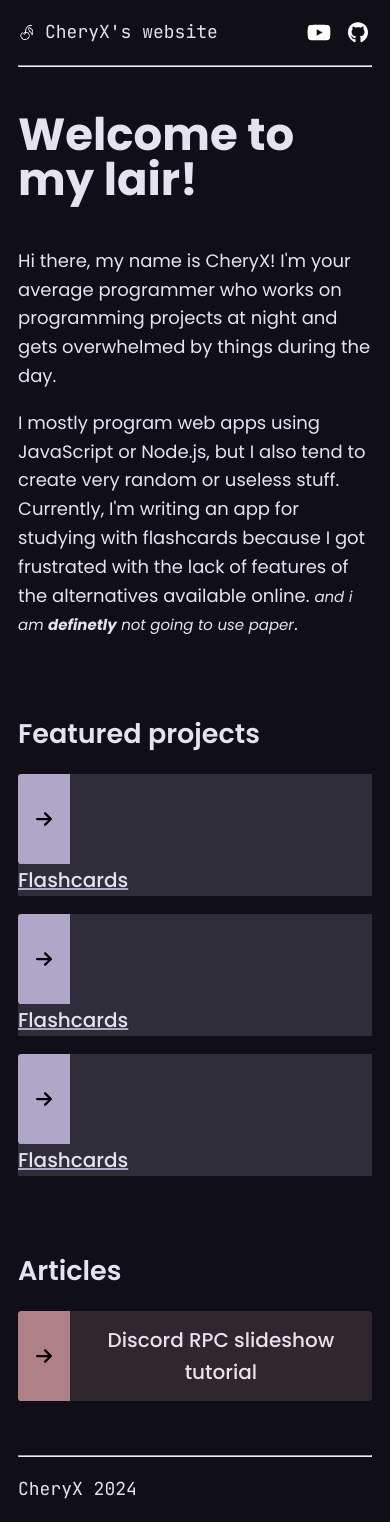
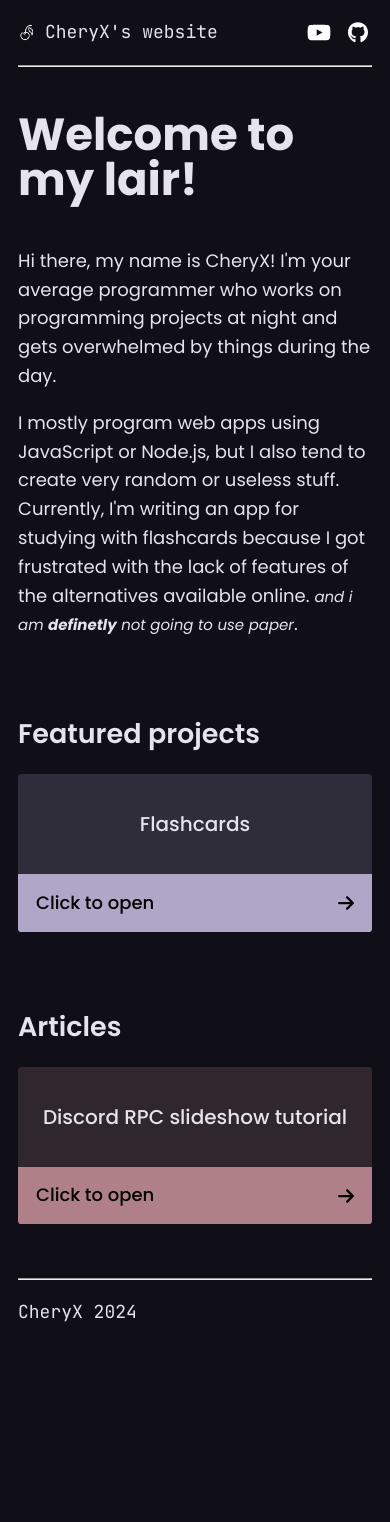
Before and after one commit to CheryX/mmusielik.xyz, an Astro site: page / in a window 390 px wide. After the commit the page ends 1345 px from the top, so only its background shows below. Built offline with nearby package versions, Linux system fonts and the light colour scheme; Astro itself is replaced by a stand-in of ours.

Commit message:
Refactor styles and components

```diff
--- /dev/null
+++ b/src/components/Footer.astro
@@ -0,0 +1,9 @@
+---
+const year = new Date().getFullYear()
+---
+
+<hr />
+
+<footer>
+    <code>CheryX {year}</code>
+</footer>
--- /dev/null
+++ b/src/components/PostCard.astro
@@ -0,0 +1,82 @@
+---
+interface Props {
+	title: string;
+	url: string | undefined;
+	pub: string;
+}
+
+const { title, url, pub } = Astro.props;
+---
+
+<a href={`${url}`}>
+	<div class="image">
+		Click to open <img src="/icons/arrow.svg" alt="Arrow icon" />
+	</div>
+	<span>{title}</span>
+</a>
+
+<style>
+	a {
+		display: flex;
+		flex-direction: column-reverse;
+
+		border-radius: 0.2em;
+		text-decoration: none;
+	}
+
+	a > span {
+		display: flex;
+		justify-content: center;
+		align-items: center;
+
+		flex-grow: 1;
+		min-height: 5em;
+		padding: 0 0.5em;
+
+		color: rgb(var(--text));
+		font-size: 20px;
+		font-weight: 500;
+		text-align: center;
+	}
+
+	a img {
+		display: block;
+		margin-left:auto;
+
+		height: 1em;
+	}
+
+	a > .image {
+		display: flex;
+		align-items: center;
+
+		padding: 0.8em 1em;
+		border-radius: 0 0  0.2em 0.2em;
+		font-weight: 500;
+
+		color: black;
+	}
+
+	a:hover {
+		opacity: 0.9;
+	}
+</style>
+
+<style is:global>
+	#projects > a {
+		background-color: rgba(var(--primary), 0.2);
+	}
+
+	#featured > a {
+		background-color: rgba(var(--accent), 0.2);
+	}
+
+	#projects > a > .image {
+		background-color: rgb(var(--primary));
+	}
+
+	#featured > a > .image {
+		background-color: rgb(var(--accent));
+	}
+
+</style>
--- a/src/layouts/Layout.astro
+++ b/src/layouts/Layout.astro
@@ -1,4 +1,7 @@
 ---
+import "../styles/main.css"
+import "../styles/typography.css"
+
 interface Props {
 	title: string;
 }
@@ -20,30 +23,3 @@ const { title } = Astro.props;
 		<slot />
 	</body>
 </html>
-<style is:global>
-	@import url('https://fonts.googleapis.com/css2?family=JetBrains+Mono:ital,wght@0,100..800;1,100..800&family=Poppins:ital,wght@0,100;0,200;0,300;0,400;0,500;0,600;0,700;0,800;0,900;1,100;1,200;1,300;1,400;1,500;1,600;1,700;1,800;1,900&display=swap');
-
-	:root {
-		--background: 16, 15, 24;
-		--text: 229, 227, 237;
-
-		--primary: 176, 167, 200;
-		--secondary: 101, 63, 84;
-		--accent: 176, 128, 137;
-	}
-	html {
-		font-family: "Poppins", sans-serif;
-		background: rgb(var(--background));
-		color: rgb(var(--text));
-		background-size: 224px;
-	}
-
-	code {
-		font-family: "JetBrains Mono", monospace;
-	}
-
-	body {
-		margin: 0;
-		min-height: 100vh;
-	}
-</style>
--- a/src/layouts/PostLayout.astro
+++ b/src/layouts/PostLayout.astro
@@ -13,7 +13,7 @@ const dateString = monthNames[pubDate.getMonth()] + ' ' + pubDate.getDate() + ',
 ---
 
 <Layout title={ frontmatter.title }>
-	<div id="background">
+	<div id="background" class="alt">
 		<main>
 			<Header />
 
@@ -40,44 +40,6 @@ const dateString = monthNames[pubDate.getMonth()] + ' ' + pubDate.getDate() + ',
 </Layout>
 
 <style>
-	@keyframes flow {
-		from {
-			background-position: 0px 0px;
-		}
-		to {
-			background-color: 40px 40px;
-		}
-	}
-
-	#background {
-		background: color-mix(in srgb, rgb(var(--primary)) 20%, black);
-		background-size: 40px 40px;
-		background-image:
-			radial-gradient(color-mix(in srgb, rgb(var(--primary)) 30%, black) 2px, transparent 0);
-		background-position: center;
-		animation: flow 80s linear infinite;
-		min-height: 100vh;
-	}
-
-	main {
-		margin: auto;
-		padding: 1em 4em;
-		max-width: 900px;
-    	width: 100%;
-		min-height: 100vh;
-		font-size: 18px;
-		line-height: 1.6;
-		box-sizing: border-box;
-
-		background-color: rgb(var(--background));
-	}
-
-	@media screen and (max-width: 680px) {
-		main {
-			padding: 1em 1em;
-		}
-	}
-
 	.showcase {
 		text-align: center;
 		margin-top: 4em;
@@ -100,73 +62,9 @@ const dateString = monthNames[pubDate.getMonth()] + ' ' + pubDate.getDate() + ',
 		margin: 4em 0;
 	}
 
-	h1 {
-		font-size: 2.5em;
-		font-weight: 700;
-		line-height: 1;
-		margin: 1em 0;
-	}
-
-	h2 {
-		font-size: 1.5em;
-		font-weight: 600;
-		line-height: 1;
-		margin: 3em 0 1em 0;
-	}
-
-	h3 {
-		font-size: 1.2em;
-		font-weight: 500;
-		line-height: 1;
-		margin: 3em 0 1em 0;
-	}
-
-	hr {
-		margin: 1em 0;
-		color: rgba(var(--text), 0.5);
-	}
-
-	nav {
-		display: flex;
-		align-items: center;
-		gap: 1em;
-	}
-
-	ul {
-		color: rgba(var(--text), 0.8);
-	}
 </style>
 
 <style is:global>
-	p:has(img) {
-		text-align: center;
-		margin: 2em auto;
-	}
-
-	video {
-		display: block;
-		margin: 2em auto;
-	}
-
-	blockquote {
-		background-color: #00000020;
-		padding: 1rem 4rem 1rem 2rem;
-		border-left: rgb(var(--primary)) solid 4px;
-		border-radius: 0.2em;
-	}
-
-	pre:has(code) {
-		padding: 1em;
-		border-radius: 0.2em;
-	}
-
-	a {
-		color: rgb(var(--primary));
-	}
-
-	a:visited {
-		color: rgb(var(--accent));
-	}
 
 	.line-number {
 		display: inline-block;
--- a/src/pages/index.astro
+++ b/src/pages/index.astro
@@ -1,10 +1,11 @@
 ---
 import Layout from '../layouts/Layout.astro';
 import Header from '../components/Header.astro'
-
-const projects = ["flashcards","flashcards","flashcards","flashcards","flashcards","flashcards"]
+import PostCard from '../components/PostCard.astro';
+import Footer from '../components/Footer.astro';
 
 const allPosts = await Astro.glob('../pages/posts/*.md');
+const allProjects = await Astro.glob('../pages/projects/*');
 // const tags = [...new Set(allPosts.map((post) => post.frontmatter.tags).flat())];
 ---
 
@@ -34,90 +35,22 @@ const allPosts = await Astro.glob('../pages/posts/*.md');
 			<h2>Featured projects</h2>
 
 			<div id="projects">
-				{projects.slice(0, 3).map((data) => <a href={`/${data}`}>
-					<img src="/icons/arrow.svg" alt="Arrow icon" />
-					<span>{data.charAt(0).toUpperCase() + data.slice(1)}</span>
-				</a>) }
+				{allProjects.slice(0, 3).map((data) => <PostCard title={data.title} url={data.url} pub="0" />) }
 			</div>
 
 			<h2>Articles</h2>
 
 			<div id="featured">
-				{allPosts.slice(0, 6).map((post) => <a href={`${post.url}`}>
-					<img src="/icons/arrow.svg" alt="Arrow icon" />
-					<span>{post.frontmatter.title}</span>
-				</a>) }
+				{allPosts.slice(0, 6).map((post) => <PostCard title={post.frontmatter.title} url={post.url} pub={post.frontmatter.pubDate} />) }
 			</div>
 
-			<hr />
-
-			<footer>
-				<code>CheryX 2024</code>
-			</footer>
+			<Footer />
 
 		</main>
 	</div>
 </Layout>
 
 <style>
-	@keyframes flow {
-		from {
-			background-position: 0px 0px;
-		}
-		to {
-			background-color: 40px 40px;
-		}
-	}
-
-	#background {
-		background: color-mix(in srgb, rgb(var(--primary)) 20%, black);
-		background-size: 40px 40px;
-		background-image:
-			linear-gradient(0deg, color-mix(in srgb, rgb(var(--primary)) 30%, black) 4px, transparent 1px),
-			linear-gradient(90deg, color-mix(in srgb, rgb(var(--primary)) 30%, black) 4px, transparent 1px);
-		background-position: center;
-		animation: flow 80s linear infinite;
-		min-height: 100vh;
-	}
-
-	main {
-		margin: auto;
-		padding: 1em 4em;
-		max-width: 900px;
-    	width: 100%;
-		min-height: 100vh;
-		font-size: 18px;
-		line-height: 1.6;
-		box-sizing: border-box;
-
-		background-color: rgb(var(--background));
-	}
-
-	@media screen and (max-width: 680px) {
-		main {
-			padding: 1em 1em;
-		}
-	}
-
-	h1 {
-		font-size: 2.5em;
-		font-weight: 700;
-		line-height: 1;
-		margin: 1em 0;
-	}
-
-	h2 {
-		font-size: 1.5em;
-		font-weight: 600;
-		line-height: 1;
-		margin: 3em 0 1em 0;
-	}
-
-	hr {
-		margin: 1em 0;
-		color: rgba(var(--text), 0.5);
-	}
-
 	#projects, #featured {
 		display: grid;
 		grid-template-columns: repeat(auto-fill,minmax(240px, 1fr));
@@ -125,48 +58,4 @@ const allPosts = await Astro.glob('../pages/posts/*.md');
 
 		margin-bottom: 3em;
 	}
-
-	#projects > a , #featured > a {
-		display: flex;
-		align-items: center;
-
-		border-radius: 0.2em;
-		text-decoration: none;
-	}
-
-	#projects > a {
-		background-color: rgba(var(--primary), 0.2);
-	}
-
-	#featured > a {
-		background-color: rgba(var(--accent), 0.2);
-	}
-
-
-	#projects > a > span, #featured > a > span {
-		flex-grow: 1;
-		text-align: center;
-		color: rgb(var(--text));
-		font-size: 20px;
-		font-weight: 500;
-	}
-
-	#projects > a > img, #featured > a > img {
-		height: 1em;
-		padding: 2em 1em;
-		border-radius: 0.2em 0 0 0.2em;
-	}
-
-	#projects > a > img {
-		background-color: rgb(var(--primary));
-	}
-
-	#featured > a > img {
-		background-color: rgb(var(--accent));
-	}
-
-	#projects > a:hover {
-		opacity: 0.9;
-	}
-
 </style>
--- a/src/pages/flashcards.astro
+++ b/src/pages/projects/flashcards.astro
@@ -1,10 +1,12 @@
 ---
-import Layout from '../layouts/Layout.astro';
-import Header from '../components/Header.astro'
+import Layout from '../../layouts/Layout.astro';
+import Header from '../../components/Header.astro'
+
+export const title = "Flashcards"
 ---
 
 <Layout title="Flashcards">
-	<div id="background">
+	<div id="background" class="alt">
 		<main>
 			<Header />
 
@@ -80,44 +82,6 @@ import Header from '../components/Header.astro'
 </Layout>
 
 <style>
-	@keyframes flow {
-		from {
-			background-position: 0px 0px;
-		}
-		to {
-			background-color: 40px 40px;
-		}
-	}
-
-	#background {
-		background: color-mix(in srgb, rgb(var(--primary)) 20%, black);
-		background-size: 40px 40px;
-		background-image:
-			radial-gradient(color-mix(in srgb, rgb(var(--primary)) 30%, black) 2px, transparent 0);
-		background-position: center;
-		animation: flow 80s linear infinite;
-		min-height: 100vh;
-	}
-
-	main {
-		margin: auto;
-		padding: 1em 4em;
-		max-width: 900px;
-    	width: 100%;
-		min-height: 100vh;
-		font-size: 18px;
-		line-height: 1.6;
-		box-sizing: border-box;
-
-		background-color: rgb(var(--background));
-	}
-
-	@media screen and (max-width: 680px) {
-		main {
-			padding: 1em 1em;
-		}
-	}
-
 	#flashcards {
 		display: flex;
 		flex-direction: column;
--- /dev/null
+++ b/src/styles/main.css
@@ -0,0 +1,72 @@
+@import url('https://fonts.googleapis.com/css2?family=JetBrains+Mono:ital,wght@0,100..800;1,100..800&family=Poppins:ital,wght@0,100;0,200;0,300;0,400;0,500;0,600;0,700;0,800;0,900;1,100;1,200;1,300;1,400;1,500;1,600;1,700;1,800;1,900&display=swap');
+
+	:root {
+		--background: 16, 15, 24;
+		--text: 229, 227, 237;
+
+		--primary: 176, 167, 200;
+		--secondary: 101, 63, 84;
+		--accent: 176, 128, 137;
+	}
+	html {
+		font-family: "Poppins", sans-serif;
+		background: rgb(var(--background));
+		color: rgb(var(--text));
+		background-size: 224px;
+	}
+
+	code {
+		font-family: "JetBrains Mono", monospace;
+	}
+
+	body {
+		margin: 0;
+		min-height: 100vh;
+	}
+
+@keyframes flow {
+    from {
+        background-position: 0px 0px;
+    }
+    to {
+        background-color: 40px 40px;
+    }
+}
+
+#background {
+    background: color-mix(in srgb, rgb(var(--primary)) 20%, black);
+    background-size: 40px 40px;
+    background-position: center;
+    animation: flow 80s linear infinite;
+    min-height: 100vh;
+}
+
+#background:not(.alt) {
+    background-image:
+        linear-gradient(0deg, color-mix(in srgb, rgb(var(--primary)) 30%, black) 4px, transparent 1px),
+        linear-gradient(90deg, color-mix(in srgb, rgb(var(--primary)) 30%, black) 4px, transparent 1px);
+}
+
+#background.alt {
+    background-image:
+        radial-gradient(color-mix(in srgb, rgb(var(--primary)) 30%, black) 2px, transparent 0);
+}
+
+main {
+    margin: auto;
+    padding: 1em 4em;
+    max-width: 900px;
+    width: 100%;
+    min-height: 100vh;
+    font-size: 18px;
+    line-height: 1.6;
+    box-sizing: border-box;
+
+    background-color: rgb(var(--background));
+}
+
+@media screen and (max-width: 680px) {
+    main {
+        padding: 1em 1em;
+    }
+}
--- /dev/null
+++ b/src/styles/typography.css
@@ -0,0 +1,48 @@
+h1 {
+    font-size: 2.5em;
+    font-weight: 700;
+    line-height: 1;
+    margin: 1em 0;
+}
+
+h2 {
+    font-size: 1.5em;
+    font-weight: 600;
+    line-height: 1;
+    margin: 3em 0 1em 0;
+}
+
+hr {
+    margin: 1em 0;
+    color: rgba(var(--text), 0.5);
+}
+
+p:has(img) {
+    text-align: center;
+    margin: 2em auto;
+}
+
+video {
+    display: block;
+    margin: 2em auto;
+}
+
+blockquote {
+    background-color: #00000020;
+    padding: 1rem 4rem 1rem 2rem;
+    border-left: rgb(var(--primary)) solid 4px;
+    border-radius: 0.2em;
+}
+
+pre:has(code) {
+    padding: 1em;
+    border-radius: 0.2em;
+}
+
+article a {
+    color: rgb(var(--primary));
+}
+
+article a:visited {
+    color: rgb(var(--accent));
+}
```
